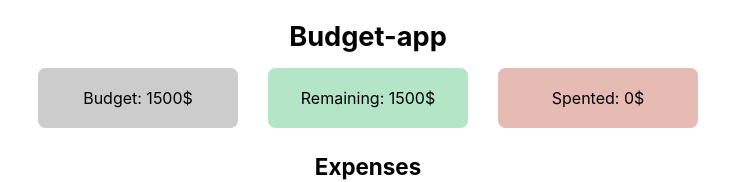
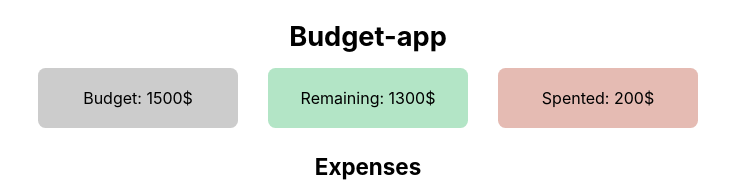
Before and after one commit to TARGEToff/budget-app, a Next.js app: page / in a window 1280 px wide. Shown: the top 182 px of the page, without its empty margins (272-1007 px from the left). Built offline with nearby package versions, Linux system fonts and the light colour scheme.

Commit message:
feat: BudgetPanel connected with store and counts expenses cost

```diff
--- a/components/molecules/BudgetPanel/BudgetPanel.js
+++ b/components/molecules/BudgetPanel/BudgetPanel.js
@@ -1,18 +1,32 @@
+import { useState } from "react";
 import styles from "./BudgetPanel.module.scss"
 import { Paragraph } from "components/atoms/Paragraph/Paragraph";
+import { connect } from "react-redux";
 
-const BudgetPanel = () => (
+const BudgetPanel = ({ expenses }) => {
+    const [budget, setBudget] = useState(1500);
+
+    const expensesSum = expenses.reduce((previousValue, currentValue) => {
+        return previousValue + currentValue.cost
+    }, 0)
+    console.log(expensesSum)
+
+    return (
         <div className={styles.budgetPanel}>
             <div className={styles.budget}>
-            <Paragraph>Budget: 1500$</Paragraph>
+                <Paragraph>Budget: {budget}$</Paragraph>
             </div>
             <div className={styles.remaining}>
-            <Paragraph>Remaining: 1500$</Paragraph>
+                <Paragraph>Remaining: {budget - expensesSum}$</Paragraph>
             </div>
             <div className={styles.spented}>
-            <Paragraph>Spented: 0$</Paragraph>
+                <Paragraph>Spented: {expensesSum}$</Paragraph>
             </div>
         </div>
-);
+    )
+};
 
-export { BudgetPanel };
+
+const mapStateToProps = ({ expenses }) => ({ expenses });
+
+export const ConnectedBudgetPanel = connect(mapStateToProps)(BudgetPanel)
--- a/pages/index.js
+++ b/pages/index.js
@@ -2,7 +2,7 @@ import Head from "next/head";
 import Image from "next/image";
 import styles from "styles/Home.module.scss";
 import { Heading } from "components/atoms/Heading/Heading";
-import { BudgetPanel } from "components/molecules/BudgetPanel/BudgetPanel";
+import { ConnectedBudgetPanel as BudgetPanel } from "components/molecules/BudgetPanel/BudgetPanel";
 import { ConnectedExpenses as Expenses } from "components/molecules/Expenses/Expenses";
 import { AddExpense } from "components/molecules/AddExpense/AddExpense";
 
```
Lines whose indentation alone changed are shown as unchanged.
